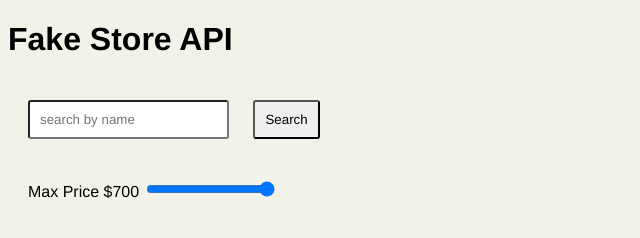
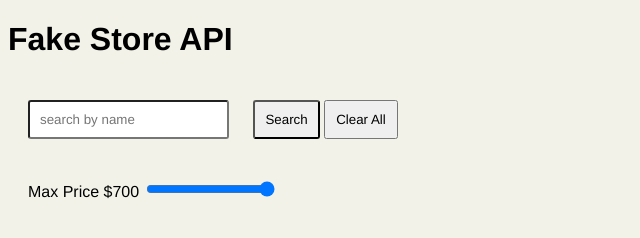
Before and after one commit to pjustinianogarcia/Interview_Assignment, a plain HTML site: page index.html in a window 1280 px wide. Shown: the whole page, without its empty margins (0-640 px from the left). Drawn offline with Linux system fonts and the light colour scheme; no server answers.

Commit message:
added clear all filters functionality

```diff
--- a/index.html
+++ b/index.html
@@ -15,6 +15,7 @@
     <!--search bar-->
     <input class="searchImg" type="text" id="searchImg" placeholder="search by name">
     <button class="button" onClick="search()">Search</button>
+    <button class="clearFilters" onclick="clearFilters()">Clear All</button>
     <!--price range-->
     <div class="priceRange">
         <label for="priceRange">Max Price $<span id="priceValue">700</span></label>
--- a/scripts.js
+++ b/scripts.js
@@ -84,3 +84,14 @@ function search() {
     displayProducts(filteredProducts);
 
  }
+
+ // function to clear all filters
+function clearFilters() {
+    //get all of the inputs by id and reset them
+    document.getElementById("searchImg").value = "";
+    document.getElementById("priceRange").value = 700;
+    document.getElementById("priceValue").textContent = "700";
+
+    //display all products again
+    displayProducts(allProducts);
+}
--- a/styles.css
+++ b/styles.css
@@ -42,3 +42,7 @@ img {
     margin: 10px;
     padding: 10px;
 }
+
+.clearFilters {
+    padding: 10px;
+}
```
